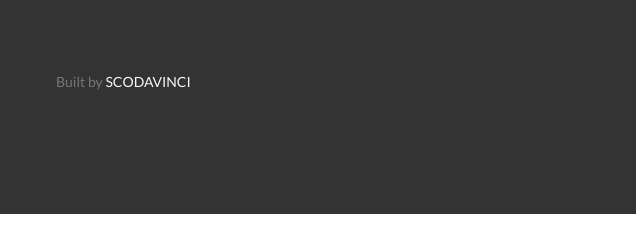
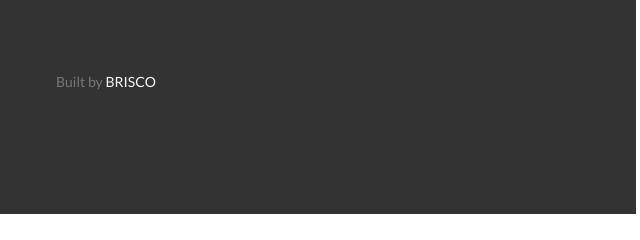
Before and after one commit to Kenneth-Brisco/UNTours, a website: page index.html in a window 1280 px wide. Shown: the part 5505-5745 px from the top of the page, 614-1254 px from the left. Drawn offline with Linux system fonts and the light colour scheme.

Commit message:
Update index.html

```diff
--- a/index.html
+++ b/index.html
@@ -393,7 +393,7 @@
             <div class="col-1-of-2">
                 <p class="footer__copyright">
                     Built by
-                    <a href="https://scodavinci.com/" class="footer__link">Scodavinci</a>
+                    <a href="#" class="footer__link">Brisco</a>
 
                 </p>
             </div>
```
